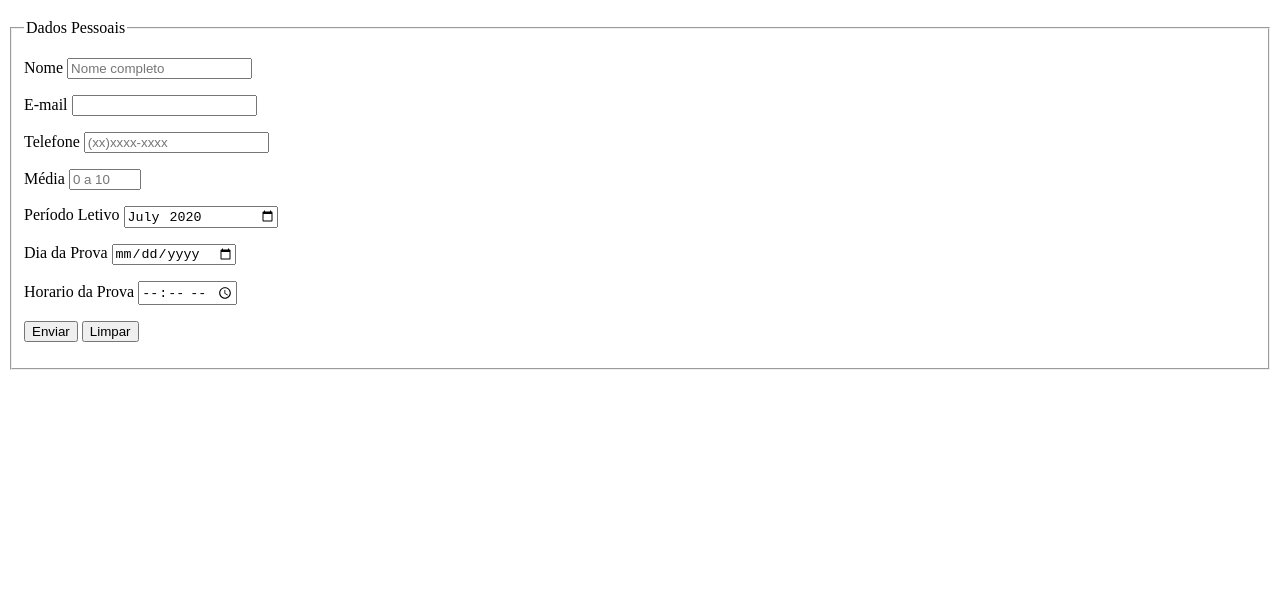
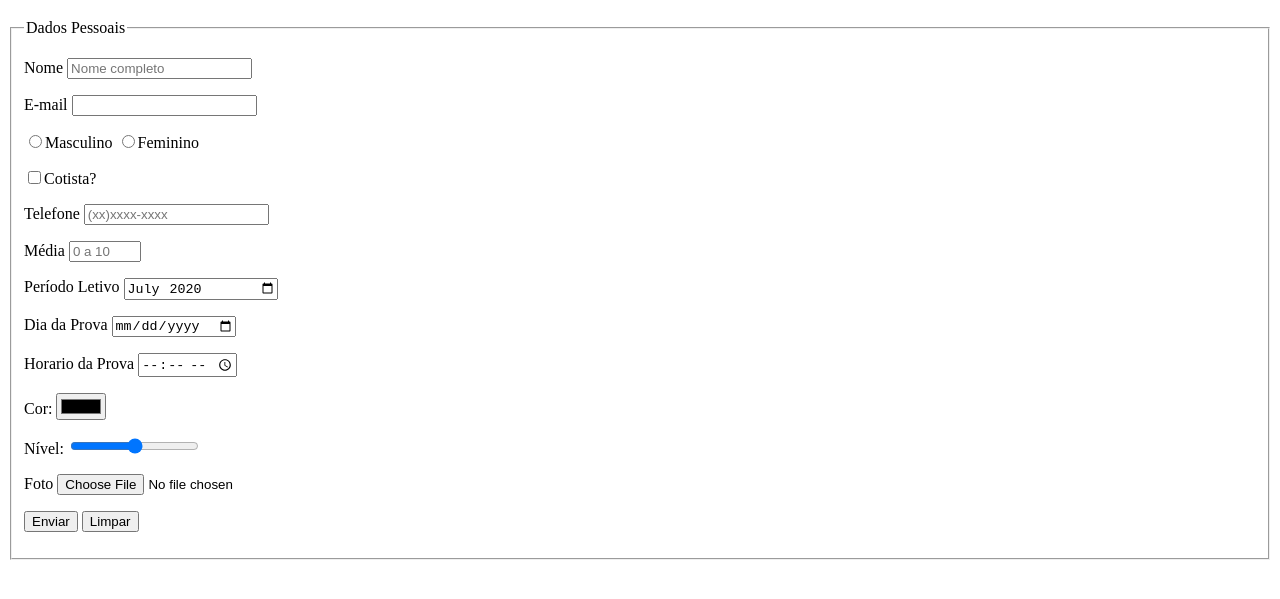
Before and after one commit to carlossousadev/Html-Css, a plain HTML site: page Exercicios/Ex025/form003.html in a window 1280 px wide. Shown: the part 61-660 px from the top of the page. Drawn offline with Linux system fonts and the light colour scheme.

Commit message:
update form003

```diff
--- a/Exercicios/Ex025/form003.html
+++ b/Exercicios/Ex025/form003.html
@@ -17,6 +17,13 @@
             <p>
                 <label for="iemail">E-mail</label>
                 <input type="email" name="email" id="iemail" autocomplete="email" required>
+            </p>
+            <p>
+                <input type="radio" name="sexo" id="imas" value="M"><label for="imas">Masculino</label>
+                <input type="radio" name="sexo" id="ifem" value="F"><label for="ifem">Feminino</label>
+            </p>
+            <p>
+                <input type="checkbox" name="cota" id="icota"><label for="icota">Cotista?</label>
             </p>
             <p>
                 <label for="itel">Telefone</label>
@@ -39,6 +46,18 @@
                 <input type="time" name="hora" id="ihora">
             </p>
             <p>
+                <label for="icor">Cor:</label>
+                <input type="color" name="cor" id="icor">
+            </p>
+            <p>
+                <label for="inivel">Nível:</label>
+                <input type="range" name="nivel" id="inivel">
+            </p>
+            <p>
+                <label for="ifoto">Foto</label>
+                <input type="file" name="file" id="ifile">
+            </p>
+            <p>
                 <input type="submit" value="Enviar">
                 <input type="reset" value="Limpar">
             </p>
```
